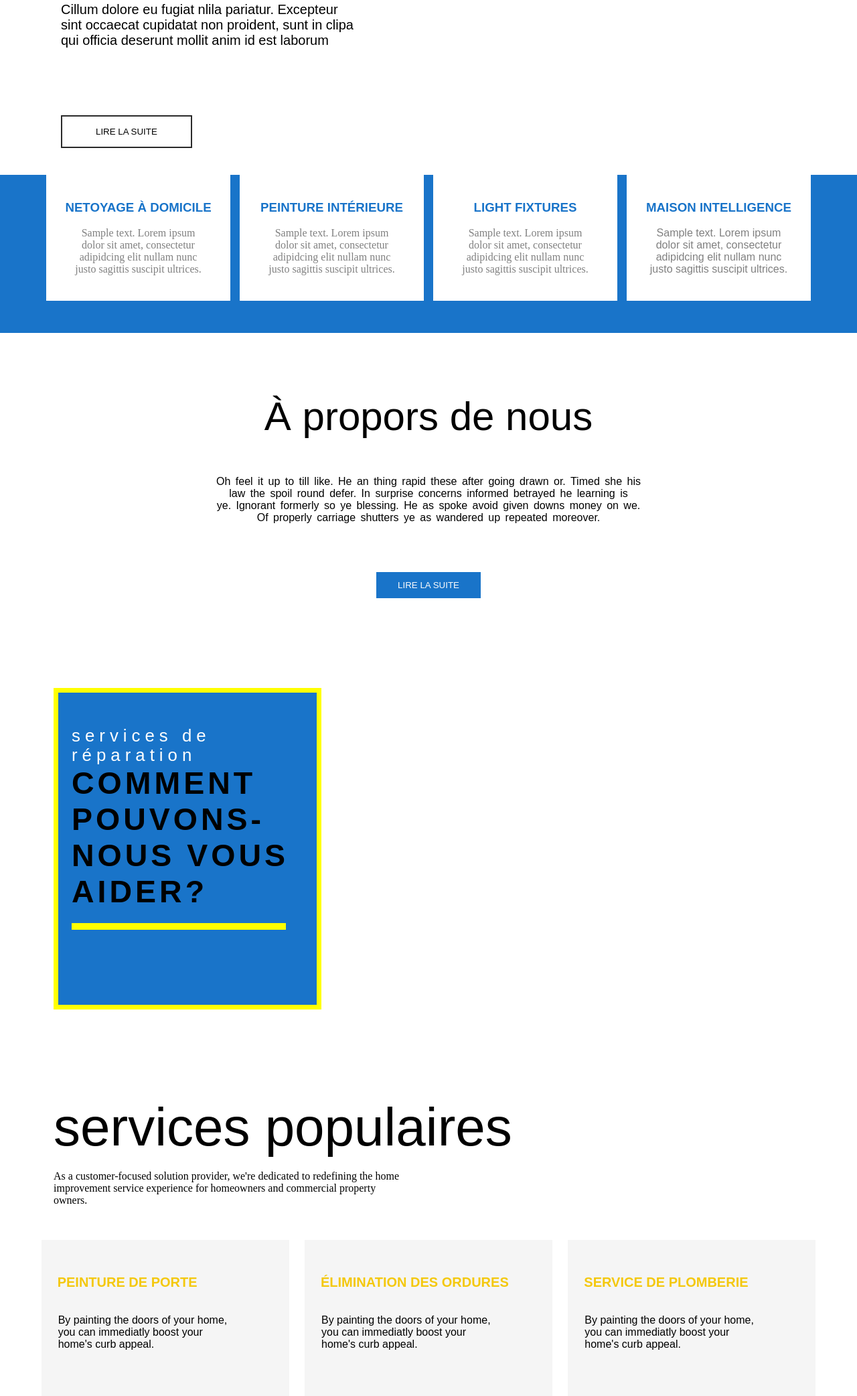
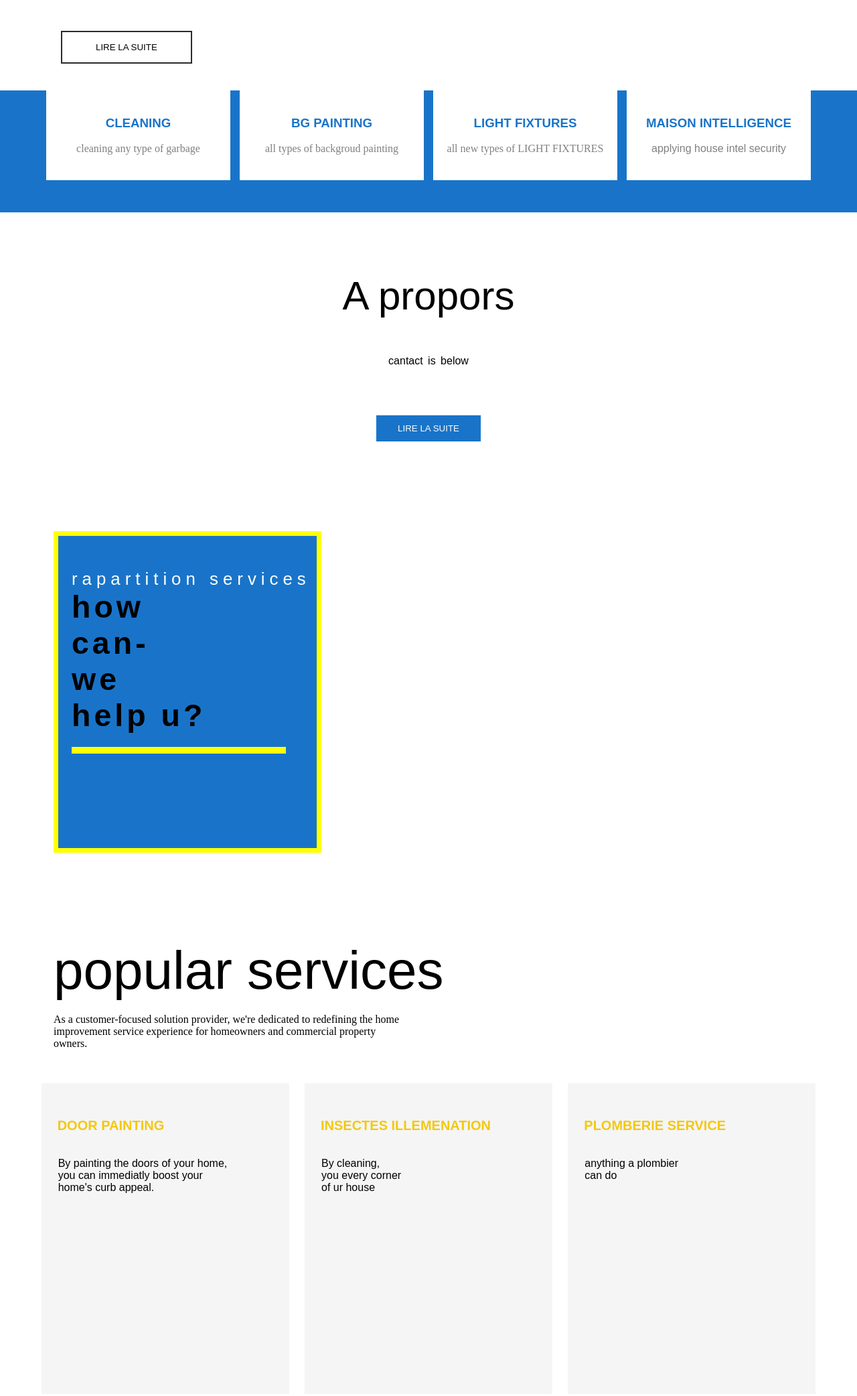
Before and after one commit to NONAMEB0000/NONAMEB0000.github.io, a plain HTML site: page index.html in a window 1280 px wide. Shown: the part 551-2635 px from the top of the page at 67% size. Drawn offline with Linux system fonts and the light colour scheme.

Commit message:
updates
updates

```diff
--- a/index.html
+++ b/index.html
@@ -7,7 +7,7 @@
         <meta http-equiv="X-UA-Compatible" content="IE=edge">
         <meta name="viewport" content="width=device-width, initial-scale=1.0">
         <link rel="stylesheet" href="style.css">
-        <title>lbleb</title>
+        <title>lbleb for repartion</title>
     </head>
     <body>
         <header>
@@ -30,9 +30,9 @@
         <main>
             <section class="s1">
                 <article class="d2">
-                        <h1>Réparation à  domicile</h1>
+                        <h1>Repartion</h1>
                         <p id="ren">& Rénover</p>
-                        <p id="p1">Cillum dolore eu fugiat nlila pariatur. Excepteur sint occaecat cupidatat non proident, sunt in clipa qui officia deserunt mollit anim id est laborum</p>
+                        <p id="p1">all u need to repair</p>
                         <a href="#"><input type="button" value="LIRE LA SUITE"></a>
                 </article>
                 <aside>
@@ -45,17 +45,17 @@
             <section class="s2">
                 <div>
                     <center><img src="nettoyage.png" alt=""></center>
-                    <h3>NETOYAGE À DOMICILE</h3>
+                    <h3>CLEANING</h3>
                     <br>
-                    <p style="color: gray; font-family: italic;">Sample text. Lorem ipsum <br> dolor sit amet, consectetur <br> adipidcing elit nullam nunc <br> justo sagittis suscipit ultrices.</p>
+                    <p style="color: gray; font-family: italic;">cleaning any type of garbage</p>
                     <br>
                 </div>
                 <hr style="border: rgb(25, 116, 201)  solid 7px;">
                 <div>
                     <center><img src="peinture.png" alt=""></center>
-                    <h3>PEINTURE INTÉRIEURE</h3>
+                    <h3>BG PAINTING</h3>
                     <br>
-                    <p style="color: gray; font-family: italic;">Sample text. Lorem ipsum <br> dolor sit amet, consectetur <br> adipidcing elit nullam nunc <br> justo sagittis suscipit ultrices.</p>
+                    <p style="color: gray; font-family: italic;"> all types of backgroud painting</p>
                     <br>
                 </div>
                 <hr style="border: rgb(25, 116, 201)  solid 7px;">
@@ -63,7 +63,7 @@
                     <center><img src="lumiere (1).png" alt=""></center>
                     <h3>LIGHT FIXTURES</h3>
                     <br>
-                    <p style="color: gray; font-family: italic;">Sample text. Lorem ipsum <br> dolor sit amet, consectetur <br> adipidcing elit nullam nunc <br> justo sagittis suscipit ultrices.</p>
+                    <p style="color: gray; font-family: italic;">all new types of LIGHT FIXTURES</p>
                     <br>
                 </div>
                 <hr style="border: rgb(25, 116, 201)  solid 7px;">
@@ -71,7 +71,7 @@
                     <center><img src="securite (1).png" alt=""></center>
                     <h3>MAISON INTELLIGENCE</h3>
                     <br>
-                    <p style="color: gray; font-family: sans-serif;">Sample text. Lorem ipsum <br> dolor sit amet, consectetur <br> adipidcing elit nullam nunc <br> justo sagittis suscipit ultrices.</p>
+                    <p style="color: gray; font-family: sans-serif;">applying house intel security</p>
                     <br>
                 </div>
             </section>
@@ -79,9 +79,9 @@
             <div style="background-color: rgb(25, 116, 201);">ㅤ</div>
             <section class="s3">
                 <br><br><br><br><br>
-                <p style="font-size: 60px; color: black ; font-family: ,sans-serif;">À propors de nous</p>
+                <p style="font-size: 60px; color: black ; font-family: ,sans-serif;">A propors </p>
                 <br><br><br>
-                <p style="word-spacing: 3px;">Oh feel it up to till like. He an thing rapid these after going drawn or. Timed she his <br> law the spoil round defer. In surprise concerns informed betrayed he learning is <br> ye. Ignorant formerly so ye blessing. He as spoke avoid given downs money on we. <br> Of properly carriage shutters ye as wandered up repeated moreover.</p>
+                <p style="word-spacing: 3px;">cantact is below</p>
                 <br><br><br><br>
                 <div class="btn"><a href=""><input type="button" value="LIRE LA SUITE"></a></div>
                 <br><br><br>
@@ -89,15 +89,15 @@
             <section class="sec4">
                 <div class="G2A">
                     <div class="sec4div1">
-                        <p style="letter-spacing: 7px; padding-right: -30rem ; color: white; text-align: left; font-size: smaller;">services de réparation</p>
-                        <h1 style="text-align: left; letter-spacing: 5px;">COMMENT <br> POUVONS- <br> NOUS VOUS <br> AIDER?</h1>
+                        <p style="letter-spacing: 7px; padding-right: -30rem ; color: white; text-align: left; font-size: smaller;">rapartition services</p>
+                        <h1 style="text-align: left; letter-spacing: 5px;">how <br> can- <br> we <br> help u?</h1>
                         <hr style="border: yellow solid 5px; width: 20rem; position: relative; margin-top: 20px; background-color: yellow;">
                     </div>
                 </div>
             </section>
             <section class="sec5">
                 <div class="sec5top">
-                    <p style="font-family: Arial,; font-size: 80px;">services populaires</p>
+                    <p style="font-family: Arial,; font-size: 80px;">popular services </p>
                     <br>
                     <p style="font-family: italic;">As a customer-focused solution provider, we're dedicated to redefining the home <br> improvement service experience for homeowners and commercial property <br> owners.</p>
                 </div>
@@ -105,63 +105,63 @@
                     <div>
                         <center><img src="peinture.jpg" alt=""></center>
                         <br>
-                        <h3>PEINTURE DE PORTE</h3>
+                        <h3>DOOR PAINTING</h3>
                         <br><br>
                         <p>By painting the doors of your home, <br> you can immediatly boost your <br> home's curb appeal. </p>
                     </div>
                     <div>
                         <center><img src="perceuse.jpg" alt=""></center>
                         <br>
-                        <h3>ÉLIMINATION DES ORDURES</h3>
+                        <h3>INSECTES ILLEMENATION</h3>
                         <br><br>
-                        <p>By painting the doors of your home, <br> you can immediatly boost your <br> home's curb appeal. </p>
+                        <p>By cleaning, <br> you every corner <br> of ur house </p>
                     </div>
                     <div>
                         <center><img src="plomberie.jpg" alt=""></center>
                         <br>
-                        <h3>SERVICE DE PLOMBERIE</h3>
+                        <h3>PLOMBERIE SERVICE</h3>
                         <br><br>
-                        <p>By painting the doors of your home, <br> you can immediatly boost your <br> home's curb appeal. </p>
+                        <p>anything a  plombier  <br> can do </p>
                     </div>
                 </div>
             </section>
             <section class="sec6">
                 <div class="topside">
-                    <p style=" font-size: 40px;">Services de réparation à domicile</p>
+                    <p style=" font-size: 40px;"> Repartion Services </p>
                     <br>
-                    <p style="font-size: 15px; font-family: italic; color: gray;">Duis aute irure dolor in reprehenderit in voluptate velit esse cillum dolore eu fugiat</p>
+                    <p style="font-size: 15px; font-family: italic; color: gray;">all type of Repartion Services</p>
                 </div><br>
                 <article>
                     <div style="padding-left: 120px;">
-                        <h5 style="font-family: Arial, Helvetica, sans-serif; color: #478ac9; font-size: 25px;">LA PEINTURE</h5><br>
-                        <p style="font-family: italic; font-size: 20px;">Duis aute irure dolor in <br> reprehenderit in voluptate velit <br> esse cillum dolore eu fugiat nulla <br> pariatur. Excepteur sint occaecat <br> cupidatat non proident, sunt </p>
+                        <h5 style="font-family: Arial, Helvetica, sans-serif; color: #478ac9; font-size: 25px;">painting</h5><br>
+                        <p style="font-family: italic; font-size: 20px;">all type of painting "just conatct us"</p>
                     </div>
 
                     <div style="margin-bottom: 35px; padding-left: 40px;">
                         <h5 style="font-family: Arial, Helvetica, sans-serif; color: #478ac9; font-size: 25px;">PLOMBERIE</h5><br>
-                        <p style="font-family: italic; font-size: 20px;">Sample text. Click to select the <br> text box. Click again or double <br> click to start editing the text. </p>
+                        <p style="font-family: italic; font-size: 20px;">all type of PLOMBERIE "just conatct us" </p>
                     </div>
 
                     <div style="margin-bottom: 35px;">
                         <h5 style="font-family: Arial, Helvetica, sans-serif; color: #478ac9; font-size: 25px;">REMODELAGE</h5><br>
-                        <p style="font-family: italic; font-size: 20px;">Sample text. Click to select the <br> text box. Click again or double <br> click to start editing the text. </p>
+                        <p style="font-family: italic; font-size: 20px;">all type of REMODELAGE "just conatct us" </p>
                     </div>
                 </article>
                 <br><br><br>
                 <article>
                     <div style="margin-bottom: 35px; padding-left: 120px;">
                         <h5 style="font-family: Arial,; color: #478ac9; font-size: 25px;">SOL</h5><br>
-                        <p style="font-family: italic; font-size: 20px;">Sample text. Click to select the <br> text box. Click again or double <br> click to start editing the text. </p>
+                        <p style="font-family: italic; font-size: 20px;">all type of SOL "just conatct us" </p>
                     </div>
 
                     <div style="margin-bottom: 35px; padding-left: 40px;">
                         <h5 style="font-family: Arial, ; color: #478ac9; font-size: 25px;">NETTOYAGE À DOMICILE</h5><br>
-                        <p style="font-family: italic; font-size: 20px;">Sample text. Click to select the <br> text box. Click again or double <br> click to start editing the text. </p>
+                        <p style="font-family: italic; font-size: 20px;"> all type of NETTOYAGE À DOMICILE "just conatct us"</p>
                     </div>
 
                     <div style="margin-bottom: 35px;">
                         <h5 style="font-family: Arial,; color: #478ac9; font-size: 25px;">MAISON INTELLIGENCE</h5><br>
-                        <p style="font-family: italic; font-size: 20px;">Sample text. Click to select the <br> text box. Click again or double <br> click to start editing the text. </p>
+                        <p style="font-family: italic; font-size: 20px;">all type of MAISON INTELLIGENCE security "just conatct us" </p>
                     </div>
                 </article>
                 <br><br><br><br>
@@ -179,7 +179,7 @@
                     </div>
                     <div class="d2d57">
                         <div style="padding-left: 5rem;">
-                            <h5 style="font-size: 30px; font-family:, sans-serif;">À propos de nous</h5><br>
+                            <h5 style="font-size: 30px; font-family:, sans-serif;">a propos s</h5><br>
                             <p style="font-size: larger;">We offer educational and repair services <br> for homeowners. Depending on your <br> household size and income, you may <br> qualify for home repair assistance. See <br> what we can help you with today! </p>
                             <br><a href="#" class="cd159"><input type="Button" value="LIRE LA SUITE"></a>
                         </div>
@@ -198,7 +198,7 @@
                     </div>
                     <div class="info">
                         <div class="infodiv">
-                            <h5>APPELEZ NOUS</h5><br>
+                            <h5>contact us</h5><br>
                             <p>1(234)567-891,(234)987-654</p><br>
                             <h5>EMPLACEMENT</h5><br>
                             <p>121 Rock Sreet,21 avenue,New york;NY <br> 92103-9000 </p><br>
```
